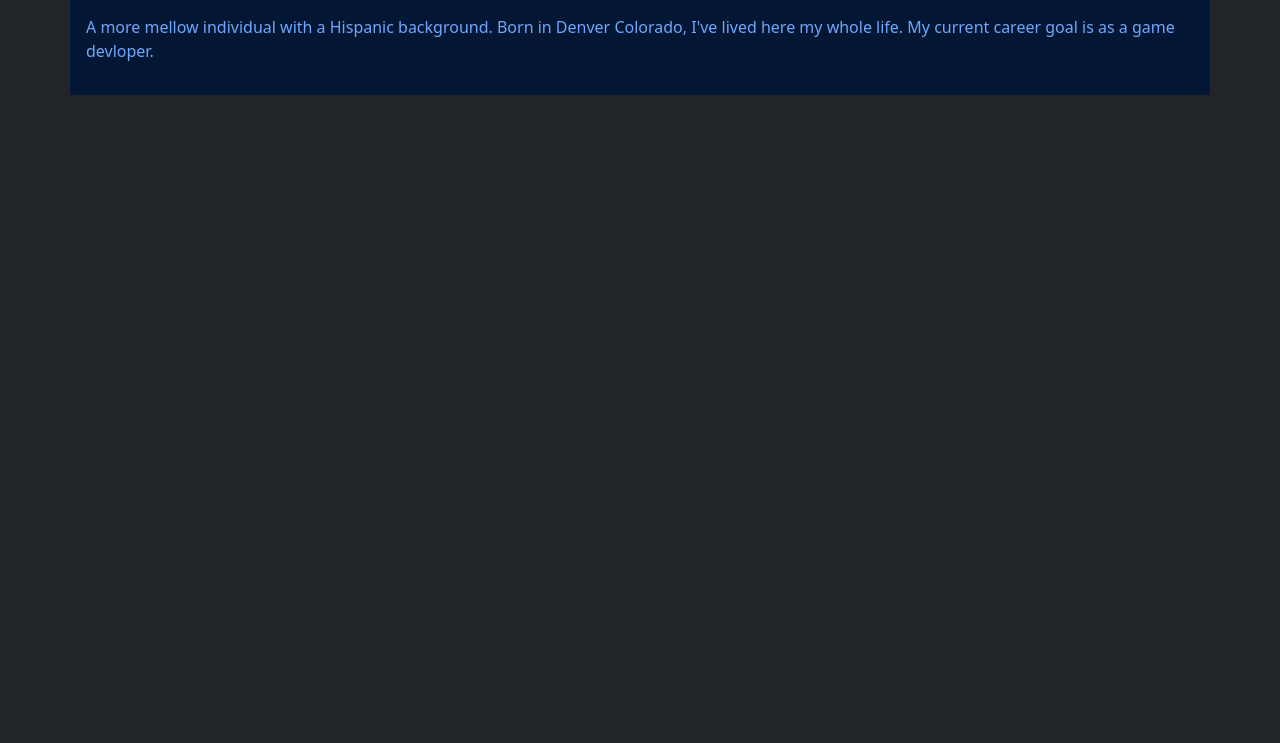
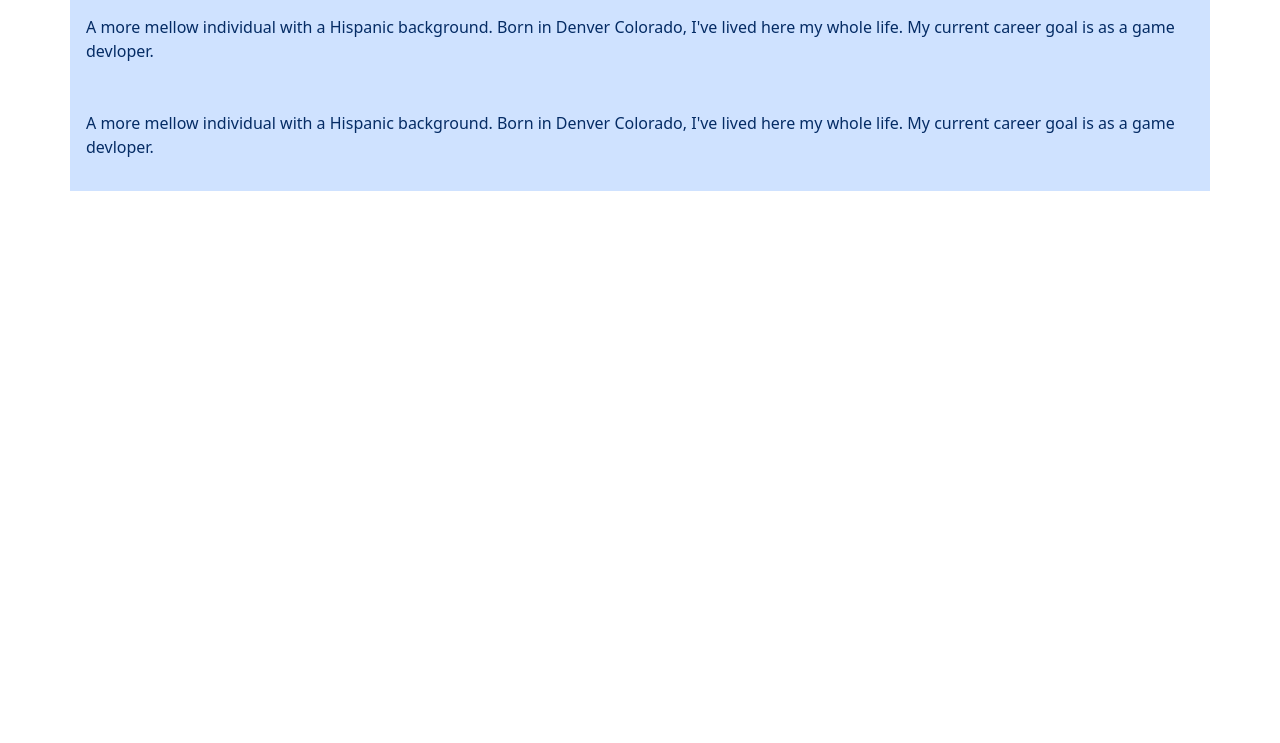
Before and after one commit to NathanCVF/1030RepositoryNathanValdezFloresProject1, a plain HTML site: page index.html in a window 1280 px wide. Shown: the part 57-800 px from the top of the page. Drawn offline with nearby package versions, Linux system fonts and the light colour scheme.

Commit message:
🍑😉 Updated with Glitch

```diff
--- a/index.html
+++ b/index.html
@@ -1,5 +1,6 @@
 <!DOCTYPE html>
-<html lang="en" data-bs-theme="dark">
+<html lang="en" data-bs-theme="light">
+  <!--can insert "dark" to create dark theme -->
   <head>
     <!-- Required meta tags can place data-bs-theme="dark" by upper HTML-->
     <meta charset="utf-8" />
@@ -33,6 +34,12 @@
       </p>
     </div>
 
+    <div class="container bg-primary-subtle text-primary-emphasis p-3">
+      <p>
+         A more mellow individual with a Hispanic background. Born in Denver Colorado, I've lived here my whole life. My current career goal is as a game devloper.
+      </p>
+    </div>
+
     <!--  script code to add navbar -->
     <script>
       // Load the navigation menu into the placeholder
```
